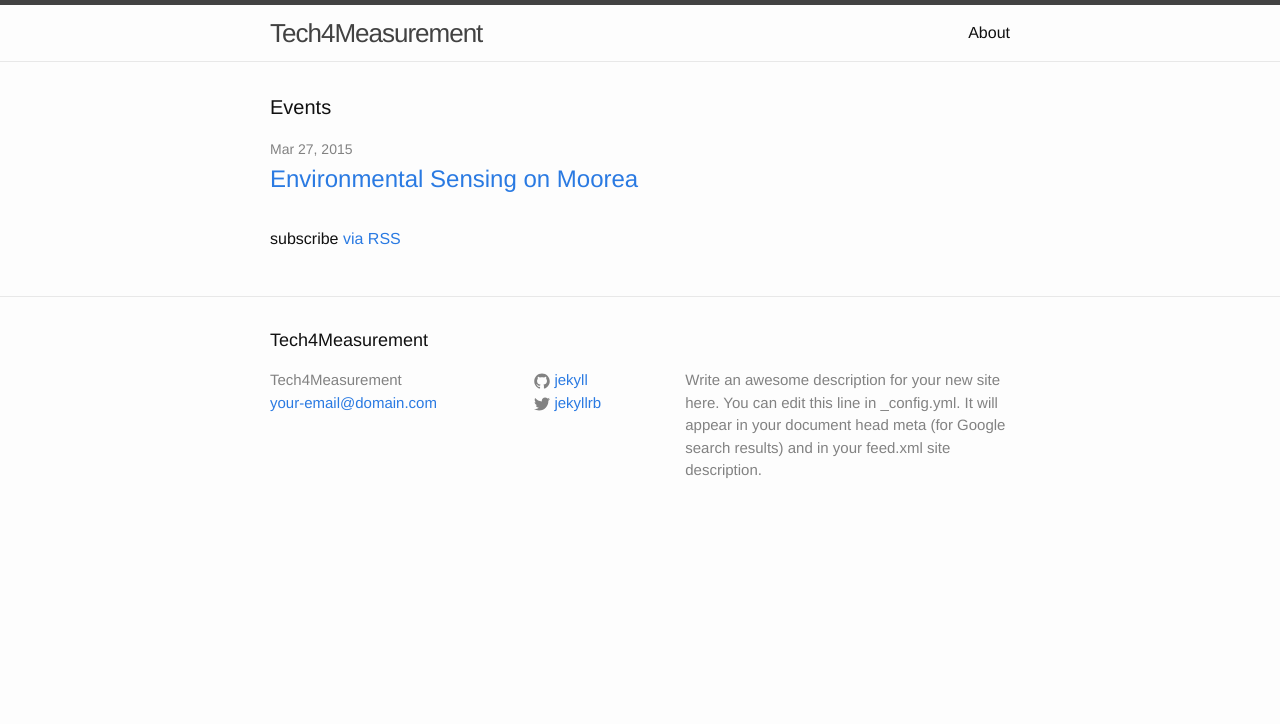
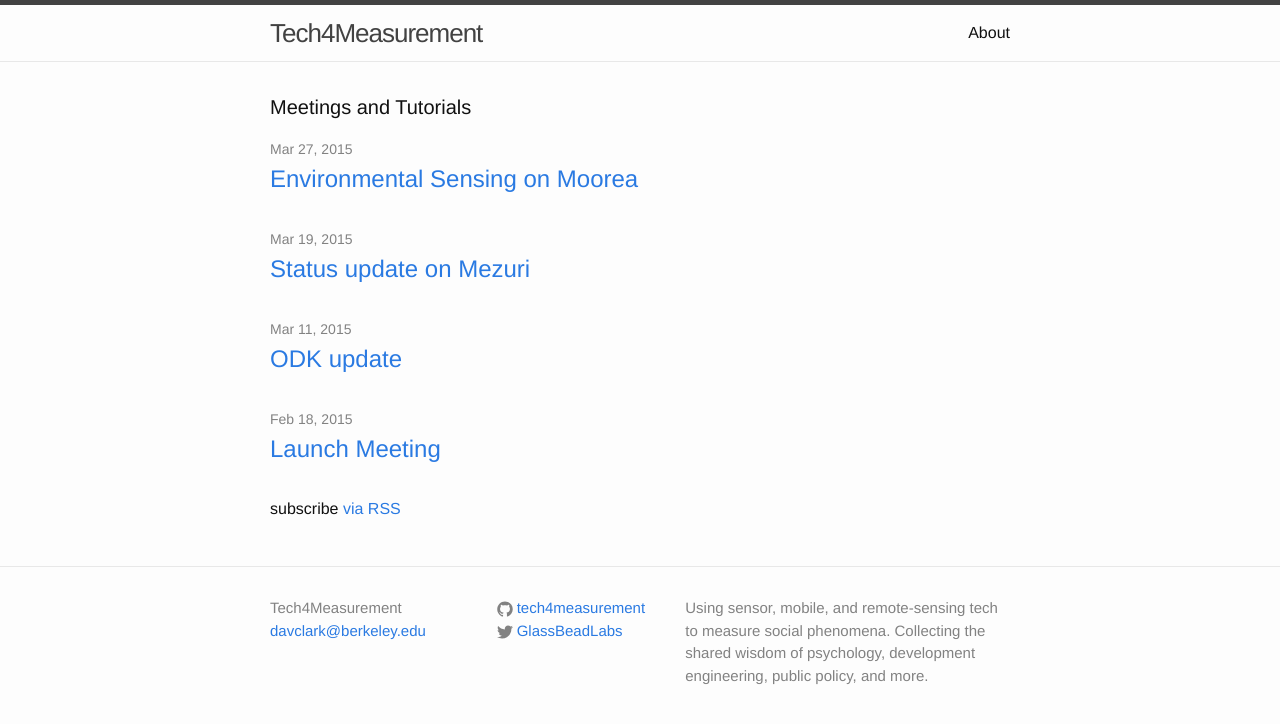
Before and after one commit to BIDS-collaborative/hackingmeasurement.github.io, a Jekyll site: the page built from index.html, in a window 1280 px wide. Shown: the top 724 px of the page. Built offline with Jekyll 4.4.1, drawn with Linux system fonts in a browser that asks for light colours.

```diff
--- a/_config.yml
+++ b/_config.yml
@@ -1,14 +1,14 @@
 # Site settings
 title: Tech4Measurement
-email: your-email@domain.com
+email: davclark@berkeley.edu
 description: > # this means to ignore newlines until "baseurl:"
-  Write an awesome description for your new site here. You can edit this
-  line in _config.yml. It will appear in your document head meta (for
-  Google search results) and in your feed.xml site description.
+    Using sensor, mobile, and remote-sensing tech to measure social phenomena.
+    Collecting the shared wisdom of psychology, development engineering, public
+    policy, and more.
 baseurl: "" # the subpath of your site, e.g. /blog/
 url: "http://tech4measurement.berkeley.edu" # the base hostname & protocol for your site
-twitter_username: jekyllrb
-github_username:  jekyll
+twitter_username: GlassBeadLabs
+github_username: tech4measurement
 
 # Build settings
 markdown: kramdown
--- a/_includes/footer.html
+++ b/_includes/footer.html
@@ -1,8 +1,6 @@
 <footer class="site-footer">
 
   <div class="wrapper">
-
-    <h2 class="footer-heading">{{ site.title }}</h2>
 
     <div class="footer-col-wrapper">
       <div class="footer-col  footer-col-1">
--- a/_sass/_layout.scss
+++ b/_sass/_layout.scss
@@ -121,13 +121,13 @@
 }
 
 .footer-col-1 {
-    width: -webkit-calc(35% - (#{$spacing-unit} / 2));
-    width:         calc(35% - (#{$spacing-unit} / 2));
+    width: -webkit-calc(30% - (#{$spacing-unit} / 2));
+    width:         calc(30% - (#{$spacing-unit} / 2));
 }
 
 .footer-col-2 {
-    width: -webkit-calc(20% - (#{$spacing-unit} / 2));
-    width:         calc(20% - (#{$spacing-unit} / 2));
+    width: -webkit-calc(25% - (#{$spacing-unit} / 2));
+    width:         calc(25% - (#{$spacing-unit} / 2));
 }
 
 .footer-col-3 {
--- a/index.html
+++ b/index.html
@@ -4,7 +4,7 @@ layout: default
 
 <div class="home">
 
-  <h1 class="page-heading">Events</h1>
+  <h1 class="page-heading">Meetings and Tutorials</h1>
 
   <ul class="post-list">
     {% for post in site.posts %}
```
Also changed, not shown: _layouts/meeting.html (added, +38 -0 lines), _posts/2015-02-18-launch-meeting.md (added, +16 -0 lines), _posts/2015-03-11-odk-update.md (added, +63 -0 lines), _posts/2015-03-19-meeting-mezuri.md (renamed from _posts/meeting-mezuri.txt, +19 -9 lines), _posts/2015-03-27-Moorea.md (+12 -9 lines).
